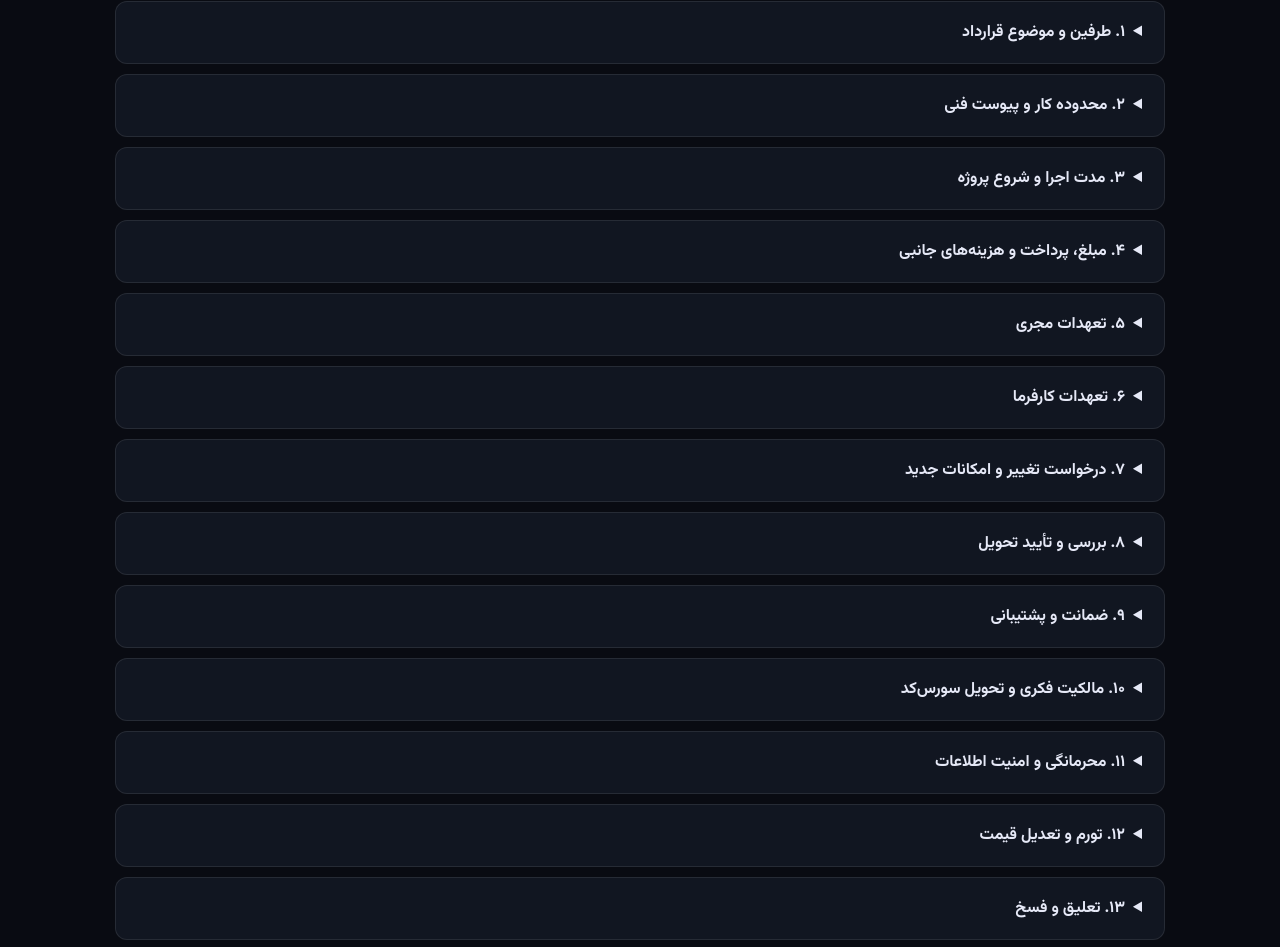
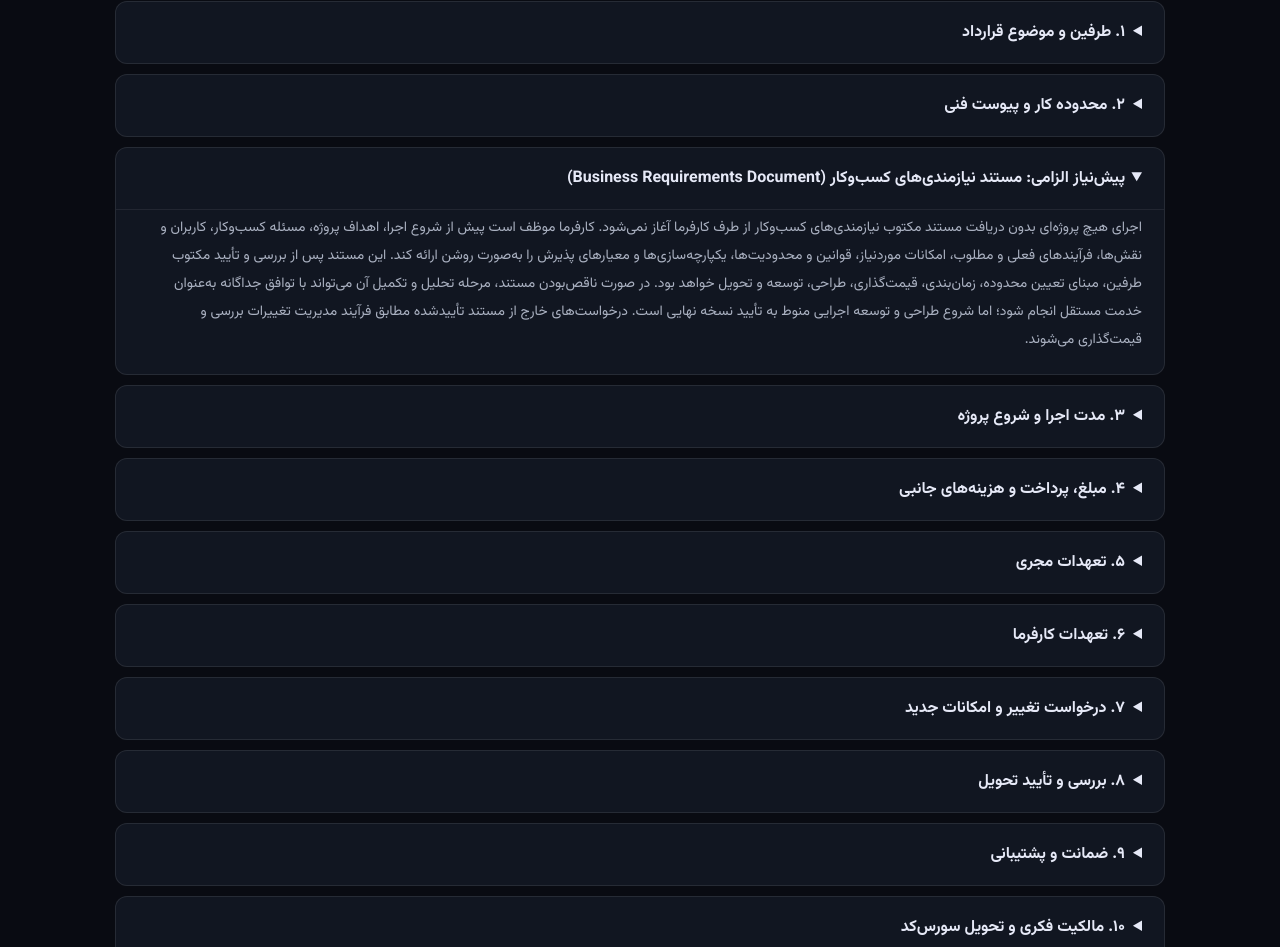
Before and after one commit to amirhosseinmakineh/amirhosseinportforio, an Angular app: page / in a window 1280 px wide. Shown: the part 9754-10701 px from the top of the page. Built offline with nearby package versions, Linux system fonts and the light colour scheme.

Commit message:
feat: add variable UI UX pricing and mandatory business requirements clause

```diff
--- a/src/app/components/contract/contract.html
+++ b/src/app/components/contract/contract.html
@@ -15,6 +15,20 @@
 
     <details class="contract__item"><summary>۱. طرفین و موضوع قرارداد</summary><p>قرارداد میان کارفرما و مجری با درج مشخصات هویتی، راه‌های تماس، شماره قرارداد و تاریخ منعقد می‌شود. موضوع شامل تحلیل، طراحی، پیاده‌سازی، آزمایش و تحویل سایت یا نرم‌افزار مطابق پیوست فنی است. نوع پروژه می‌تواند وردپرس با قالب آماده، وردپرس با طراحی اختصاصی یا توسعه نرم‌افزار اختصاصی باشد.</p></details>
     <details class="contract__item"><summary>۲. محدوده کار و پیوست فنی</summary><p>تعداد صفحات، ماژول‌ها، نقش‌های کاربری، فناوری‌ها، سرویس‌های جانبی، مسئولیت تولید محتوا، خروجی‌های قابل تحویل و معیارهای پذیرش پیش از شروع پروژه به‌صورت مکتوب مشخص می‌شوند. امکانات خارج از محدوده توافق‌شده تعهد مجری نیستند.</p></details>
+    <details class="contract__item" open>
+      <summary>پیش‌نیاز الزامی: مستند نیازمندی‌های کسب‌وکار (Business Requirements Document)</summary>
+      <p>
+        اجرای هیچ پروژه‌ای بدون دریافت مستند مکتوب نیازمندی‌های کسب‌وکار از طرف کارفرما آغاز نمی‌شود.
+        کارفرما موظف است پیش از شروع اجرا، اهداف پروژه، مسئله کسب‌وکار، کاربران و نقش‌ها،
+        فرآیندهای فعلی و مطلوب، امکانات موردنیاز، قوانین و محدودیت‌ها، یکپارچه‌سازی‌ها
+        و معیارهای پذیرش را به‌صورت روشن ارائه کند.
+        این مستند پس از بررسی و تأیید مکتوب طرفین، مبنای تعیین محدوده، زمان‌بندی،
+        قیمت‌گذاری، طراحی، توسعه و تحویل خواهد بود.
+        در صورت ناقص‌بودن مستند، مرحله تحلیل و تکمیل آن می‌تواند با توافق جداگانه
+        به‌عنوان خدمت مستقل انجام شود؛ اما شروع طراحی و توسعه اجرایی منوط به تأیید نسخه نهایی است.
+        درخواست‌های خارج از مستند تأییدشده مطابق فرآیند مدیریت تغییرات بررسی و قیمت‌گذاری می‌شوند.
+      </p>
+    </details>
     <details class="contract__item"><summary>۳. مدت اجرا و شروع پروژه</summary><p>زمان‌بندی پس از امضای قرارداد، دریافت پیش‌پرداخت، تحویل اطلاعات و دسترسی‌های ضروری و تأیید محدوده پروژه آغاز می‌شود. تأخیر کارفرما در ارائه اطلاعات یا تأیید مراحل، در صورت اثرگذاری مستند، موجب اصلاح متناسب برنامه زمانی خواهد شد.</p></details>
     <details class="contract__item"><summary>۴. مبلغ، پرداخت و هزینه‌های جانبی</summary><p>مبلغ قطعی پروژه در قرارداد درج می‌شود. پرداخت پیشنهادی در سه مرحله ۵۰٪ شروع، ۳۰٪ تأیید مرحله اصلی و ۲۰٪ تحویل نهایی است. دامنه، هاست، سرور، لایسنس‌ها، پیامک، درگاه پرداخت و سرویس‌های ثالث جزو قیمت پایه نیستند مگر آنکه خلاف آن توافق شود. مالیات و عوارض احتمالی طبق قوانین جاری تعیین می‌شود.</p></details>
     <details class="contract__item"><summary>۵. تعهدات مجری</summary><p>مجری موظف است پروژه را مطابق مشخصات مصوب اجرا کند، محرمانگی اطلاعات را رعایت کند، گزارش پیشرفت در نقاط توافق‌شده ارائه دهد و ایرادات ناشی از اجرای خود را در دوره ضمانت برطرف کند. تحویل خروجی‌ها و دسترسی‌های توافق‌شده پس از تسویه انجام می‌شود.</p></details>
```
